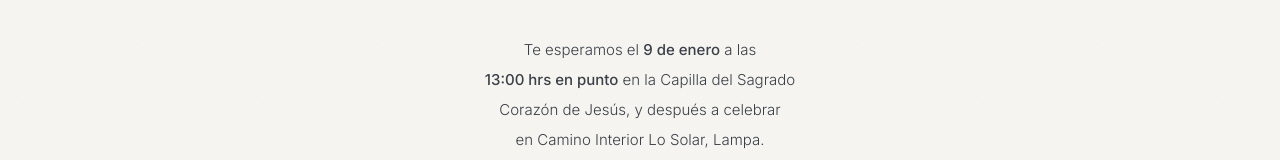
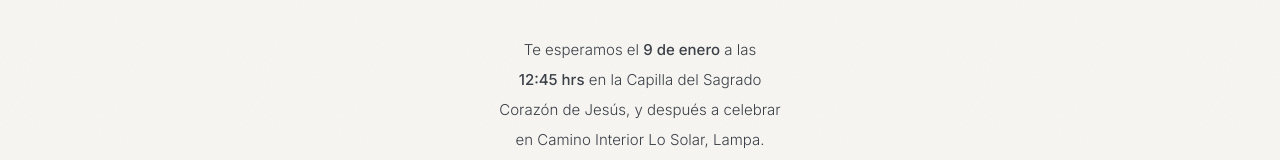
Before and after one commit to cozestudiotextil-star/invitacion-prueba, a plain HTML site: page index.html in a window 1280 px wide. Shown: the part 488-648 px from the top of the page. Drawn offline with nearby package versions, Linux system fonts and the light colour scheme.

Commit message:
Add files via upload

```diff
--- a/index.html
+++ b/index.html
@@ -83,7 +83,7 @@ section{padding:0 0 104px;text-align:center}
 </header>
 
 <section id="confirmar">
-  <p class="texto" style="margin-bottom:64px">Te esperamos el <b>9 de enero</b> a las <b style="white-space:nowrap">13:00 hrs en punto</b> en la Capilla del Sagrado Corazón de Jesús, y después a celebrar en Camino Interior Lo Solar, Lampa.</p>
+  <p class="texto" style="margin-bottom:64px">Te esperamos el <b>9 de enero</b> a las <b style="white-space:nowrap">12:45 hrs</b> en la Capilla del Sagrado Corazón de Jesús, y después a celebrar en Camino Interior Lo Solar, Lampa.</p>
   <p class="et" style="color:var(--acc);font-size:12px;font-weight:500;margin-bottom:20px">Confirma tu asistencia</p>
   <p class="vest" style="margin-top:0">Vestimenta formal</p>
   <p class="sub" id="sub" style="margin-top:56px"></p>
```
